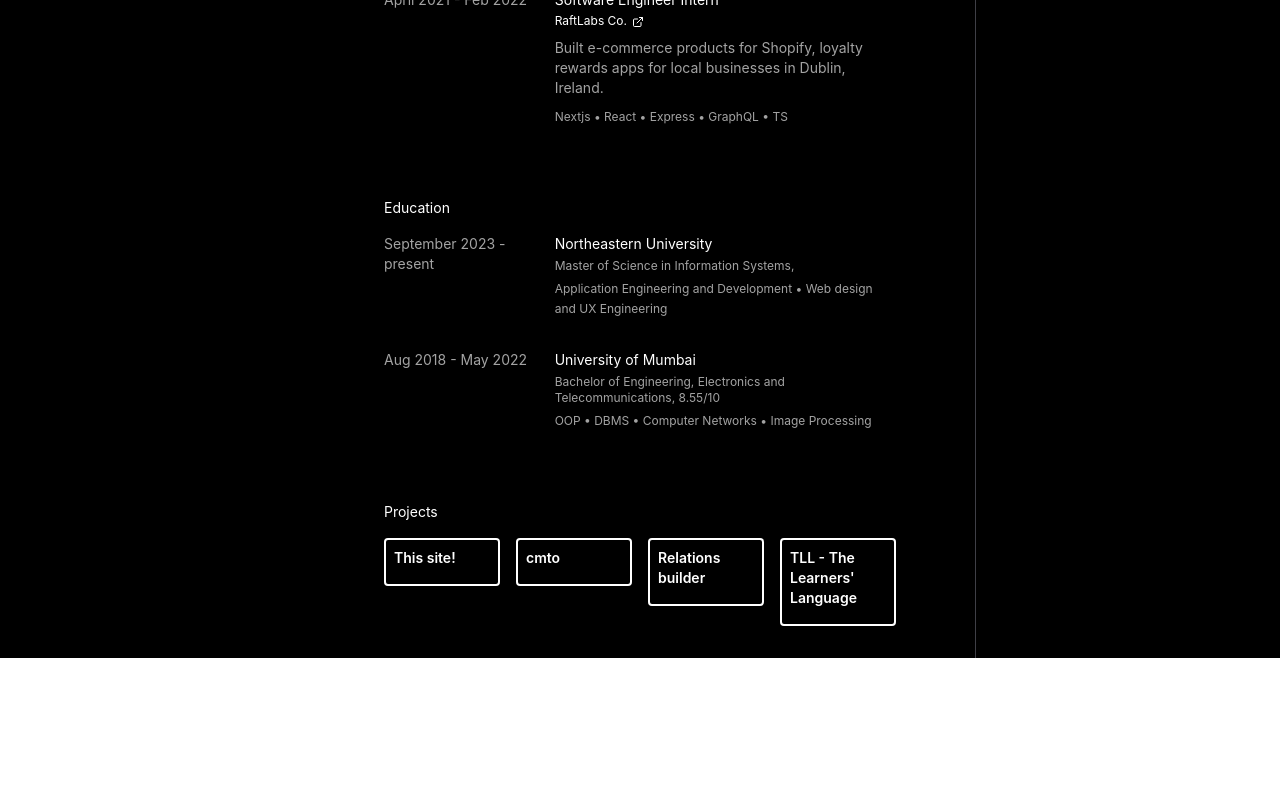
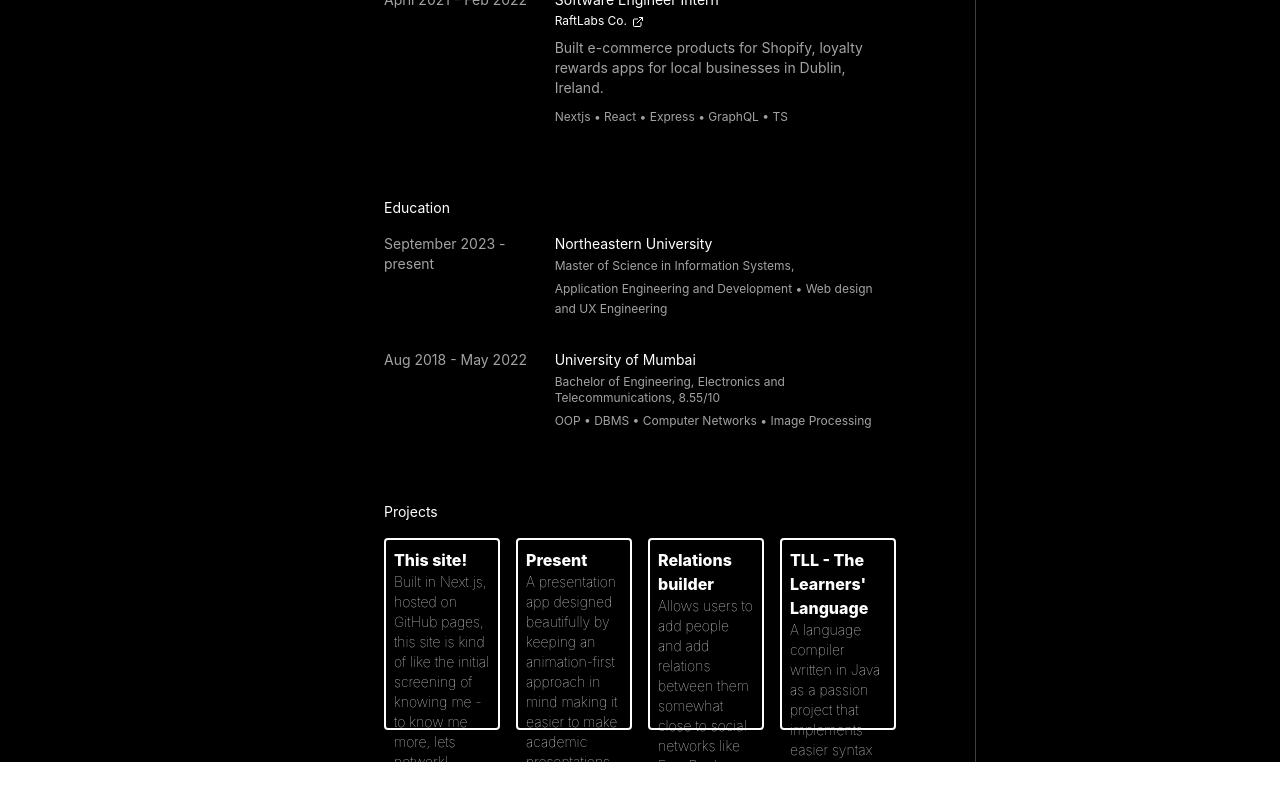
Before and after one commit to athkdev/me, a Next.js app: page / in a window 1280 px wide. Shown: the part 407-1207 px from the top of the page. Before the commit the page ends 1065 px from the top, so only its background shows below. Built offline with nearby package versions, Linux system fonts and the light colour scheme.

Commit message:
chore: updated projects

```diff
--- a/src/components/Info/ProjectCard.tsx
+++ b/src/components/Info/ProjectCard.tsx
@@ -5,6 +5,7 @@ interface ProjectCardProps {
   key: string;
   title: string;
   url: string;
+  desc: string;
   className?: string;
 }
 
@@ -12,15 +13,18 @@ export default function ProjectCard({
   key,
   title,
   url,
+  desc,
   className,
 }: ProjectCardProps): ReactElement {
   return (
     <Link href={url} isExternal>
       <div
         key={key}
-        className={`p-2 relative rounded border-2 border-white text-white font-semibold hover:-translate-y-1 hover:bg-amber-500 transition hover:ease-in-out ${className}`}
+        className={`p-2 relative flex flex-col justify-between rounded border-2 border-white text-white font-semibold h-48 hover:-translate-y-1 hover:bg-amber-500 transition hover:ease-in-out ${className}`}
+        title={desc}
       >
-        {title}
+        <span className="text-base font-extrabold">{title}</span>
+        <span className="text-sm font-thin no-underline">{desc}</span>
         <p className="bg-white text-black mt-2 text-xs"></p>
       </div>
     </Link>
--- a/src/components/Info/Projects.tsx
+++ b/src/components/Info/Projects.tsx
@@ -7,26 +7,32 @@ interface ProjectProps {
 
 interface Project {
     title: string;
+    desc: string;
     url: string;
 }
 
 const projects: Project[] = [
     {
         title: "This site!",
+        desc: "Built in Next.js, hosted on GitHub pages, this site is kind of like the initial screening of knowing me - to know me more, lets network!",
         url: "https://github.com/AtharvaKamble/atharvakamble.github.io",
     },
     {
-    title: "cmto",
-    url: "https://github.com/AtharvaKamble/cmto",
+        title: "Present",
+        desc: "A presentation app designed beautifully by keeping an animation-first approach in mind making it easier to make academic presentations",
+        url: "https://present-self.vercel.app/landing",
     },
     {
         title: "Relations builder",
+        desc: "Allows users to add people and add relations between them somewhat close to social networks like FaceBook, LinkedIn, Instagram",
         url: "https://github.com/AtharvaKamble/relation-builder",
     },
     {
         title: "TLL - The Learners' Language",
+        desc: "A language compiler written in Java as a passion project that implements easier syntax by trying to get as close to everyday lingo",
         url: "https://github.com/AtharvaKamble/tll",
     },
+
 ];
 
 export default function Projects({ className }: ProjectProps): ReactElement {
@@ -34,9 +40,9 @@ export default function Projects({ className }: ProjectProps): ReactElement {
         <div className={`${className}`}>
             <p className="mb-2">Projects</p>
             <div className="grid grid-row-2 sm:grid-cols-4 gap-4 my-4">
-        {projects?.map(({ title, url }) => {
+                {projects?.map(({ title, url, desc }) => {
                     return (
-            <ProjectCard key={title.toLowerCase()} title={title} url={url} />
+                        <ProjectCard key={title.toLowerCase()} title={title} url={url} desc={desc} />
                     );
                 })}
             </div>
```
Lines whose indentation alone changed are shown as unchanged.
